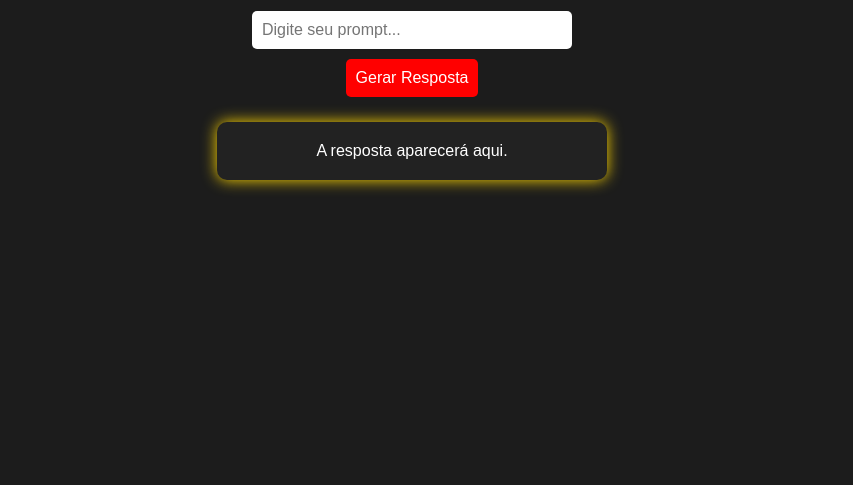
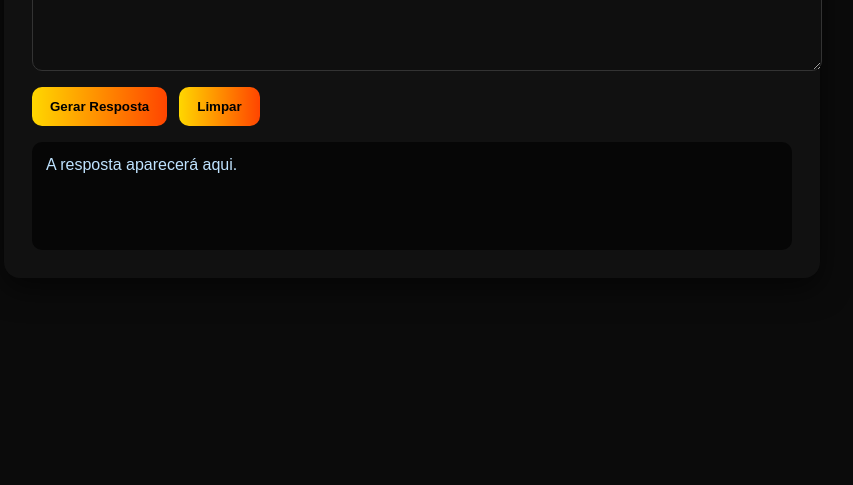
Before and after one commit to betaodopedaco/vmaos-la-ben-d10, a website: page index.html in a window 1280 px wide. Shown: the part 355-840 px from the top of the page, without its empty margins (228-1081 px from the left). Before the commit the page ends 816 px from the top, so only its background shows below. Drawn offline with Linux system fonts and the light colour scheme.

Commit message:
Update index.html

```diff
--- a/index.html
+++ b/index.html
@@ -1,70 +1,92 @@
 <!DOCTYPE html>
 <html lang="pt-BR">
 <head>
-  <meta charset="UTF-8">
-  <meta name="viewport" content="width=device-width, initial-scale=1.0">
-  <title>IA Motivacional</title>
+  <meta charset="utf-8" />
+  <meta name="viewport" content="width=device-width,initial-scale=1" />
+  <title>Gorq IA - Teste</title>
+  <link rel="icon" href="/favicon.ico" />
   <style>
-    body {
-      font-family: Arial, sans-serif;
-      background: #1c1c1c;
-      color: #fff;
-      display: flex;
-      flex-direction: column;
-      align-items: center;
-      justify-content: center;
-      min-height: 100vh;
-    }
-    h1 { color: #ffd700; }
-    input, button {
-      padding: 10px;
-      margin: 5px;
-      border-radius: 5px;
-      border: none;
-      font-size: 16px;
-    }
-    input { width: 300px; }
-    button { background: #ff0000; color: #fff; cursor: pointer; }
-    .card {
-      background: #222;
-      border-radius: 10px;
-      padding: 20px;
-      margin-top: 20px;
-      min-width: 350px;
-      text-align: center;
-      box-shadow: 0 0 15px #ffd700;
-    }
+    body { font-family: Arial, sans-serif; background:#0b0b0b; color:#eee; display:flex; align-items:center; justify-content:center; min-height:100vh; margin:0; padding:20px; }
+    .card { width:100%; max-width:760px; background:#111; padding:28px; border-radius:16px; box-shadow:0 10px 30px rgba(0,0,0,.6); }
+    h1 { color:#ffd700; margin-bottom:12px; text-align:center; }
+    textarea { width:100%; min-height:90px; padding:14px; border-radius:10px; border:1px solid #333; background:#0f0f0f; color:#fff; resize:vertical; }
+    .controls { display:flex; gap:12px; margin-top:12px; }
+    button { padding:12px 18px; border-radius:10px; border:none; cursor:pointer; font-weight:700; background:linear-gradient(90deg,#ffd700,#ff4500); color:#000; }
+    #loading { display:none; margin-top:12px; color:#ffb86b; }
+    #resultado { margin-top:16px; background:#060606; padding:14px; border-radius:10px; min-height:80px; color:#bfe3ff; white-space:pre-wrap; }
+    .raw { margin-top:8px; font-size:12px; color:#aaa; background:#020202; padding:10px; border-radius:8px; overflow:auto; max-height:200px; }
   </style>
 </head>
 <body>
-  <h1>Gerador de Frases Motivacionais</h1>
-  <input type="text" id="prompt" placeholder="Digite seu prompt..." />
-  <button onclick="enviarPrompt()">Gerar Resposta</button>
+  <div class="card">
+    <h1>Gorq IA — Teste</h1>
 
-  <div id="resposta" class="card">A resposta aparecerá aqui.</div>
+    <textarea id="prompt" placeholder="Escreva seu prompt...">Escreva uma frase motivacional curta e poderosa.</textarea>
 
-  <script>
-    async function enviarPrompt() {
-      const prompt = document.getElementById('prompt').value;
-      if (!prompt) return alert('Digite algum prompt!');
+    <div class="controls">
+      <button id="btn" onclick="enviarPrompt()">Gerar Resposta</button>
+      <button onclick="limpar()">Limpar</button>
+    </div>
 
-      const respostaDiv = document.getElementById('resposta');
-      respostaDiv.textContent = 'Gerando...';
+    <div id="loading">Gerando resposta...</div>
 
-      try {
-        const resp = await fetch('/api/gorq', {
-          method: 'POST',
-          headers: { 'Content-Type': 'application/json' },
-          body: JSON.stringify({ prompt })
-        });
+    <div id="resultado">A resposta aparecerá aqui.</div>
+    <div id="debug" class="raw" style="display:none"></div>
+  </div>
 
-        const data = await resp.json();
-        respostaDiv.textContent = data.message || 'Sem resposta do modelo.';
-      } catch (err) {
-        console.error(err);
-        respostaDiv.textContent = 'Erro ao chamar a API.';
+<script>
+async function enviarPrompt(){
+  const prompt = document.getElementById('prompt').value.trim();
+  const resultado = document.getElementById('resultado');
+  const loading = document.getElementById('loading');
+  const debug = document.getElementById('debug');
+  resultado.textContent = '';
+  debug.style.display = 'none';
+  if(!prompt){ alert('Digite um prompt'); return; }
+
+  loading.style.display = 'block';
+  try {
+    const res = await fetch('/api/gorq', {
+      method:'POST',
+      headers: {'Content-Type':'application/json'},
+      body: JSON.stringify({ prompt })
+    });
+
+    const data = await res.json();
+    loading.style.display = 'none';
+
+    // data should be { content: string|null, raw: ... }
+    if(res.ok){
+      if(data.content){
+        resultado.textContent = data.content;
+      } else if(data.raw){
+        resultado.textContent = 'Sem conteúdo extraído — veja raw abaixo (modo debug).';
+        debug.style.display = 'block';
+        debug.textContent = JSON.stringify(data.raw, null, 2);
+      } else {
+        resultado.textContent = 'Sem resposta do modelo.';
+        debug.style.display = 'block';
+        debug.textContent = JSON.stringify(data, null, 2);
       }
+    } else {
+      resultado.textContent = 'Erro: ' + (data.error || res.statusText);
+      debug.style.display = 'block';
+      debug.textContent = JSON.stringify(data, null, 2);
     }
-  </script>
+  } catch(e){
+    loading.style.display = 'none';
+    resultado.textContent = 'Erro de rede: ' + e.message;
+    debug.style.display = 'block';
+    debug.textContent = e.stack || String(e);
+    console.error(e);
+  }
+}
+
+function limpar(){
+  document.getElementById('prompt').value = '';
+  document.getElementById('resultado').textContent = 'A resposta aparecerá aqui.';
+  document.getElementById('debug').style.display = 'none';
+}
+</script>
 </body>
 </html>
```
